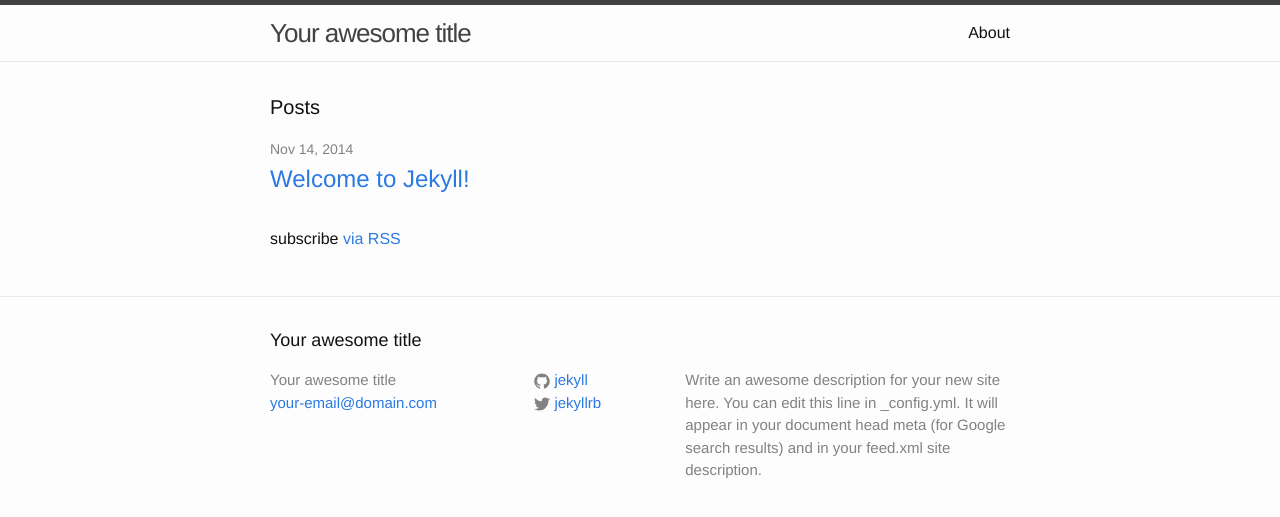
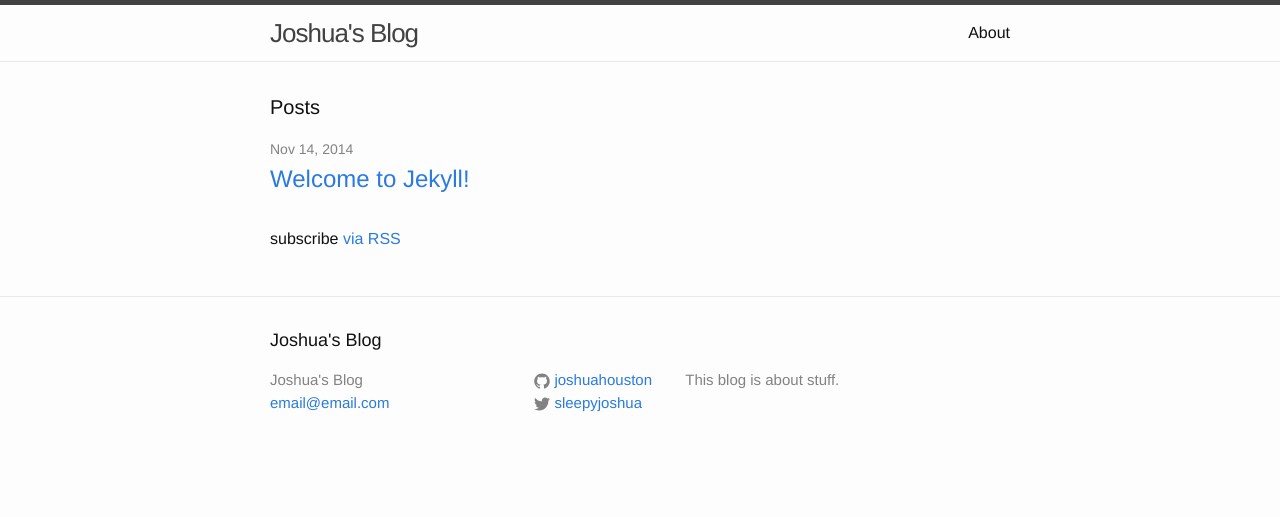
Before and after one commit to joshuahouston/joshuahouston.github.io, a Jekyll site: the page built from index.html, in a window 1280 px wide. Shown: the top 517 px of the page. Built offline with Jekyll 4.4.1, drawn with Linux system fonts in a browser that asks for light colours.

Commit message:
Updated Yaml
And stuff

```diff
--- a/_config.yml
+++ b/_config.yml
@@ -1,14 +1,12 @@
 # Site settings
-title: Your awesome title
-email: your-email@domain.com
+title: Joshua's Blog
+email: email@email.com
 description: > # this means to ignore newlines until "baseurl:"
-  Write an awesome description for your new site here. You can edit this
-  line in _config.yml. It will appear in your document head meta (for
-  Google search results) and in your feed.xml site description.
+  This blog is about stuff.
 baseurl: "" # the subpath of your site, e.g. /blog/
-url: "http://yourdomain.com" # the base hostname & protocol for your site
-twitter_username: jekyllrb
-github_username:  jekyll
+url: "http://joshuahouston.org" # the base hostname & protocol for your site
+twitter_username: sleepyjoshua
+github_username:  joshuahouston
 
 # Build settings
 markdown: kramdown
```
